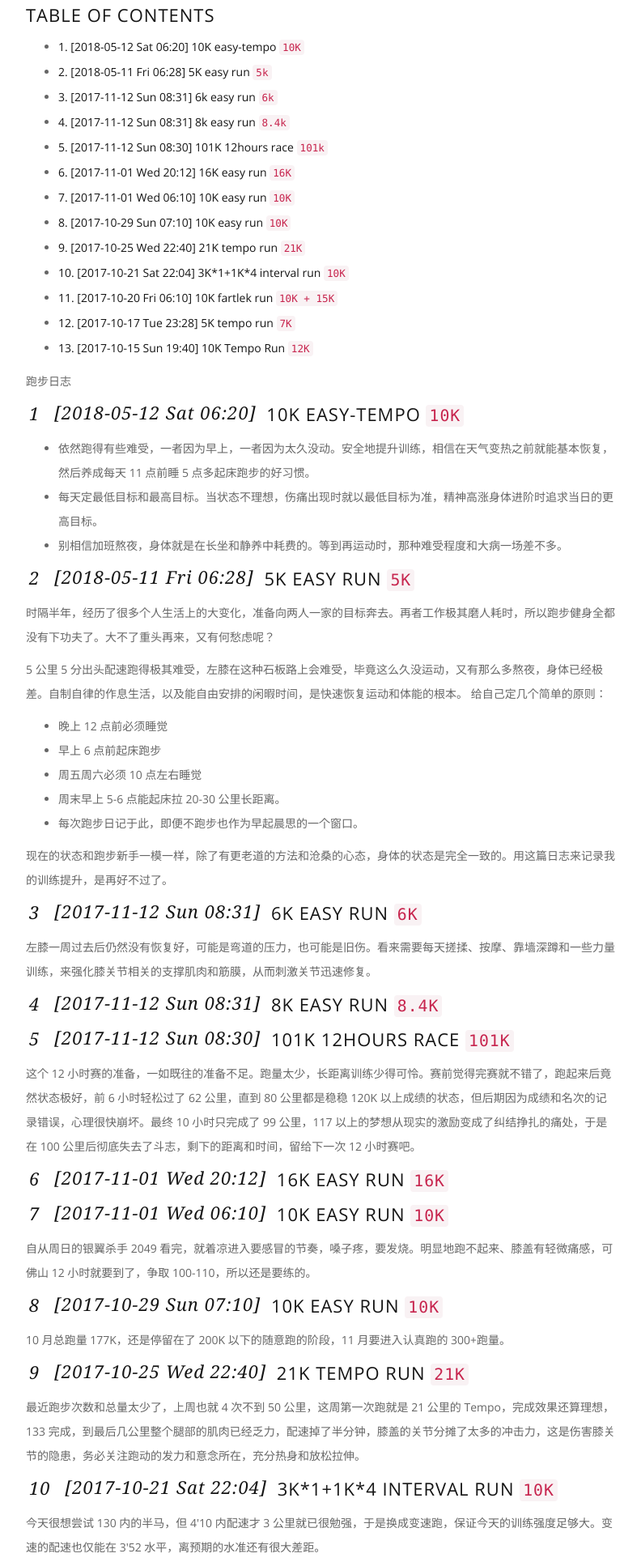
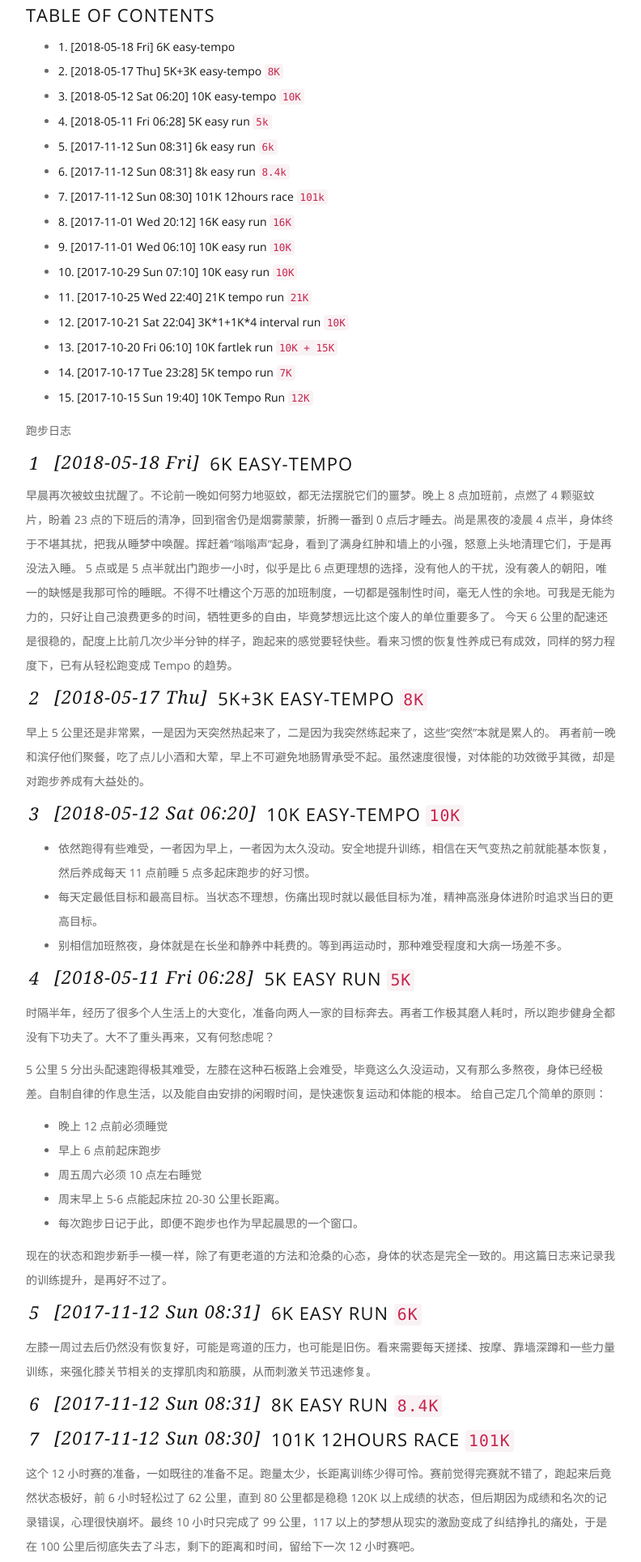
Before and after one commit to angry-bird/angry-bird.github.io, a plain HTML site: page 2018/12/09/Training-Journal/index.html in a window 1280 px wide. Shown: the part 212-2141 px from the top of the page at 81% size, without its empty margins (243-1035 px from the left). Drawn offline with nearby package versions, Linux system fonts and the light colour scheme; some packages are replaced by stand-ins of ours; a script that the page names is missing.

Commit message:
Site updated: 2018-05-18 07:02:10

```diff
--- a/2018/12/09/Training-Journal/index.html
+++ b/2018/12/09/Training-Journal/index.html
@@ -284,19 +284,21 @@
 <h2>Table of Contents</h2>
 <div id="text-table-of-contents">
 <ul>
-<li><a href="#org6851d36">1. <span class="timestamp-wrapper"><span class="timestamp">[2018-05-12 Sat 06:20] </span></span> 10K easy-tempo <code>10K</code></a></li>
-<li><a href="#orgaec903c">2. <span class="timestamp-wrapper"><span class="timestamp">[2018-05-11 Fri 06:28] </span></span> 5K easy run <code>5k</code></a></li>
-<li><a href="#org918c791">3. <span class="timestamp-wrapper"><span class="timestamp">[2017-11-12 Sun 08:31] </span></span> 6k easy run <code>6k</code></a></li>
-<li><a href="#orgaa0f522">4. <span class="timestamp-wrapper"><span class="timestamp">[2017-11-12 Sun 08:31] </span></span> 8k easy run <code>8.4k</code></a></li>
-<li><a href="#org7809328">5. <span class="timestamp-wrapper"><span class="timestamp">[2017-11-12 Sun 08:30] </span></span> 101K 12hours race <code>101k</code></a></li>
-<li><a href="#org7fd19d6">6. <span class="timestamp-wrapper"><span class="timestamp">[2017-11-01 Wed 20:12] </span></span> 16K easy run <code>16K</code></a></li>
-<li><a href="#org49a1e6e">7. <span class="timestamp-wrapper"><span class="timestamp">[2017-11-01 Wed 06:10] </span></span> 10K easy run <code>10K</code></a></li>
-<li><a href="#org220d9a1">8. <span class="timestamp-wrapper"><span class="timestamp">[2017-10-29 Sun 07:10] </span></span> 10K easy run <code>10K</code></a></li>
-<li><a href="#org68f5f7e">9. <span class="timestamp-wrapper"><span class="timestamp">[2017-10-25 Wed 22:40] </span></span> 21K tempo run <code>21K</code></a></li>
-<li><a href="#orgbfe07cb">10. <span class="timestamp-wrapper"><span class="timestamp">[2017-10-21 Sat 22:04] </span></span> 3K*1+1K*4 interval run <code>10K</code></a></li>
-<li><a href="#orga63f15b">11. <span class="timestamp-wrapper"><span class="timestamp">[2017-10-20 Fri 06:10] </span></span> 10K fartlek run <code>10K + 15K</code></a></li>
-<li><a href="#org1d93cee">12. <span class="timestamp-wrapper"><span class="timestamp">[2017-10-17 Tue 23:28] </span></span> 5K tempo run <code>7K</code></a></li>
-<li><a href="#org41cf416">13. <span class="timestamp-wrapper"><span class="timestamp">[2017-10-15 Sun 19:40] </span></span> 10K Tempo Run <code>12K</code></a></li>
+<li><a href="#org283ae94">1. <span class="timestamp-wrapper"><span class="timestamp">[2018-05-18 Fri] </span></span> 6K easy-tempo</a></li>
+<li><a href="#org68cc0c2">2. <span class="timestamp-wrapper"><span class="timestamp">[2018-05-17 Thu] </span></span> 5K+3K easy-tempo <code>8K</code></a></li>
+<li><a href="#orge9892bd">3. <span class="timestamp-wrapper"><span class="timestamp">[2018-05-12 Sat 06:20] </span></span> 10K easy-tempo <code>10K</code></a></li>
+<li><a href="#org434e176">4. <span class="timestamp-wrapper"><span class="timestamp">[2018-05-11 Fri 06:28] </span></span> 5K easy run <code>5k</code></a></li>
+<li><a href="#org8bbb761">5. <span class="timestamp-wrapper"><span class="timestamp">[2017-11-12 Sun 08:31] </span></span> 6k easy run <code>6k</code></a></li>
+<li><a href="#org3a68087">6. <span class="timestamp-wrapper"><span class="timestamp">[2017-11-12 Sun 08:31] </span></span> 8k easy run <code>8.4k</code></a></li>
+<li><a href="#org0257be1">7. <span class="timestamp-wrapper"><span class="timestamp">[2017-11-12 Sun 08:30] </span></span> 101K 12hours race <code>101k</code></a></li>
+<li><a href="#org2a76a1c">8. <span class="timestamp-wrapper"><span class="timestamp">[2017-11-01 Wed 20:12] </span></span> 16K easy run <code>16K</code></a></li>
+<li><a href="#orga3e5ef9">9. <span class="timestamp-wrapper"><span class="timestamp">[2017-11-01 Wed 06:10] </span></span> 10K easy run <code>10K</code></a></li>
+<li><a href="#orgdaddb90">10. <span class="timestamp-wrapper"><span class="timestamp">[2017-10-29 Sun 07:10] </span></span> 10K easy run <code>10K</code></a></li>
+<li><a href="#org96bafcb">11. <span class="timestamp-wrapper"><span class="timestamp">[2017-10-25 Wed 22:40] </span></span> 21K tempo run <code>21K</code></a></li>
+<li><a href="#orga6f90ac">12. <span class="timestamp-wrapper"><span class="timestamp">[2017-10-21 Sat 22:04] </span></span> 3K*1+1K*4 interval run <code>10K</code></a></li>
+<li><a href="#org5bca449">13. <span class="timestamp-wrapper"><span class="timestamp">[2017-10-20 Fri 06:10] </span></span> 10K fartlek run <code>10K + 15K</code></a></li>
+<li><a href="#org8cde3a7">14. <span class="timestamp-wrapper"><span class="timestamp">[2017-10-17 Tue 23:28] </span></span> 5K tempo run <code>7K</code></a></li>
+<li><a href="#org4a4a56d">15. <span class="timestamp-wrapper"><span class="timestamp">[2017-10-15 Sun 19:40] </span></span> 10K Tempo Run <code>12K</code></a></li>
 </ul>
 </div>
 </div>
@@ -305,9 +307,28 @@
 <p>
 跑步日志
 </p>
-<div id="outline-container-org6851d36" class="outline-2">
-<h2 id="org6851d36"><span class="section-number-2">1</span> <span class="timestamp-wrapper"><span class="timestamp">[2018-05-12 Sat 06:20] </span></span> 10K easy-tempo <code>10K</code></h2>
+<div id="outline-container-org283ae94" class="outline-2">
+<h2 id="org283ae94"><span class="section-number-2">1</span> <span class="timestamp-wrapper"><span class="timestamp">[2018-05-18 Fri] </span></span> 6K easy-tempo</h2>
 <div class="outline-text-2" id="text-1">
+<p>
+早晨再次被蚊虫扰醒了。不论前一晚如何努力地驱蚊，都无法摆脱它们的噩梦。晚上 8 点加班前，点燃了 4 颗驱蚊片，盼着 23 点的下班后的清净，回到宿舍仍是烟雾蒙蒙，折腾一番到 0 点后才睡去。尚是黑夜的凌晨 4 点半，身体终于不堪其扰，把我从睡梦中唤醒。挥赶着“嗡嗡声”起身，看到了满身红肿和墙上的小强，怒意上头地清理它们，于是再没法入睡。
+5 点或是 5 点半就出门跑步一小时，似乎是比 6 点更理想的选择，没有他人的干扰，没有袭人的朝阳，唯一的缺憾是我那可怜的睡眠。不得不吐槽这个万恶的加班制度，一切都是强制性时间，毫无人性的余地。可我是无能为力的，只好让自己浪费更多的时间，牺牲更多的自由，毕竟梦想远比这个废人的单位重要多了。
+今天 6 公里的配速还是很稳的，配度上比前几次少半分钟的样子，跑起来的感觉要轻快些。看来习惯的恢复性养成已有成效，同样的努力程度下，已有从轻松跑变成 Tempo 的趋势。
+</p>
+</div>
+</div>
+<div id="outline-container-org68cc0c2" class="outline-2">
+<h2 id="org68cc0c2"><span class="section-number-2">2</span> <span class="timestamp-wrapper"><span class="timestamp">[2018-05-17 Thu] </span></span> 5K+3K easy-tempo <code>8K</code></h2>
+<div class="outline-text-2" id="text-2">
+<p>
+早上 5 公里还是非常累，一是因为天突然热起来了，二是因为我突然练起来了，这些“突然”本就是累人的。
+再者前一晚和滨仔他们聚餐，吃了点儿小酒和大荤，早上不可避免地肠胃承受不起。虽然速度很慢，对体能的功效微乎其微，却是对跑步养成有大益处的。
+</p>
+</div>
+</div>
+<div id="outline-container-orge9892bd" class="outline-2">
+<h2 id="orge9892bd"><span class="section-number-2">3</span> <span class="timestamp-wrapper"><span class="timestamp">[2018-05-12 Sat 06:20] </span></span> 10K easy-tempo <code>10K</code></h2>
+<div class="outline-text-2" id="text-3">
 <ul class="org-ul">
 <li>依然跑得有些难受，一者因为早上，一者因为太久没动。安全地提升训练，相信在天气变热之前就能基本恢复，然后养成每天 11 点前睡 5 点多起床跑步的好习惯。</li>
 <li>每天定最低目标和最高目标。当状态不理想，伤痛出现时就以最低目标为准，精神高涨身体进阶时追求当日的更高目标。</li>
@@ -315,9 +336,9 @@
 </ul>
 </div>
 </div>
-<div id="outline-container-orgaec903c" class="outline-2">
-<h2 id="orgaec903c"><span class="section-number-2">2</span> <span class="timestamp-wrapper"><span class="timestamp">[2018-05-11 Fri 06:28] </span></span> 5K easy run <code>5k</code></h2>
-<div class="outline-text-2" id="text-2">
+<div id="outline-container-org434e176" class="outline-2">
+<h2 id="org434e176"><span class="section-number-2">4</span> <span class="timestamp-wrapper"><span class="timestamp">[2018-05-11 Fri 06:28] </span></span> 5K easy run <code>5k</code></h2>
+<div class="outline-text-2" id="text-4">
 <p>
 时隔半年，经历了很多个人生活上的大变化，准备向两人一家的目标奔去。再者工作极其磨人耗时，所以跑步健身全都没有下功夫了。大不了重头再来，又有何愁虑呢？
 </p>
@@ -340,64 +361,64 @@
 </div>
 </div>
 
-<div id="outline-container-org918c791" class="outline-2">
-<h2 id="org918c791"><span class="section-number-2">3</span> <span class="timestamp-wrapper"><span class="timestamp">[2017-11-12 Sun 08:31] </span></span> 6k easy run <code>6k</code></h2>
-<div class="outline-text-2" id="text-3">
+<div id="outline-container-org8bbb761" class="outline-2">
+<h2 id="org8bbb761"><span class="section-number-2">5</span> <span class="timestamp-wrapper"><span class="timestamp">[2017-11-12 Sun 08:31] </span></span> 6k easy run <code>6k</code></h2>
+<div class="outline-text-2" id="text-5">
 <p>
 左膝一周过去后仍然没有恢复好，可能是弯道的压力，也可能是旧伤。看来需要每天搓揉、按摩、靠墙深蹲和一些力量训练，来强化膝关节相关的支撑肌肉和筋膜，从而刺激关节迅速修复。
 </p>
 </div>
 </div>
-<div id="outline-container-orgaa0f522" class="outline-2">
-<h2 id="orgaa0f522"><span class="section-number-2">4</span> <span class="timestamp-wrapper"><span class="timestamp">[2017-11-12 Sun 08:31] </span></span> 8k easy run <code>8.4k</code></h2>
+<div id="outline-container-org3a68087" class="outline-2">
+<h2 id="org3a68087"><span class="section-number-2">6</span> <span class="timestamp-wrapper"><span class="timestamp">[2017-11-12 Sun 08:31] </span></span> 8k easy run <code>8.4k</code></h2>
 </div>
-<div id="outline-container-org7809328" class="outline-2">
-<h2 id="org7809328"><span class="section-number-2">5</span> <span class="timestamp-wrapper"><span class="timestamp">[2017-11-12 Sun 08:30] </span></span> 101K 12hours race <code>101k</code></h2>
-<div class="outline-text-2" id="text-5">
+<div id="outline-container-org0257be1" class="outline-2">
+<h2 id="org0257be1"><span class="section-number-2">7</span> <span class="timestamp-wrapper"><span class="timestamp">[2017-11-12 Sun 08:30] </span></span> 101K 12hours race <code>101k</code></h2>
+<div class="outline-text-2" id="text-7">
 <p>
 这个 12 小时赛的准备，一如既往的准备不足。跑量太少，长距离训练少得可怜。赛前觉得完赛就不错了，跑起来后竟然状态极好，前 6 小时轻松过了 62 公里，直到 80 公里都是稳稳 120K 以上成绩的状态，但后期因为成绩和名次的记录错误，心理很快崩坏。最终 10 小时只完成了 99 公里，117 以上的梦想从现实的激励变成了纠结挣扎的痛处，于是在 100 公里后彻底失去了斗志，剩下的距离和时间，留给下一次 12 小时赛吧。
 </p>
 </div>
 </div>
-<div id="outline-container-org7fd19d6" class="outline-2">
-<h2 id="org7fd19d6"><span class="section-number-2">6</span> <span class="timestamp-wrapper"><span class="timestamp">[2017-11-01 Wed 20:12] </span></span> 16K easy run <code>16K</code></h2>
+<div id="outline-container-org2a76a1c" class="outline-2">
+<h2 id="org2a76a1c"><span class="section-number-2">8</span> <span class="timestamp-wrapper"><span class="timestamp">[2017-11-01 Wed 20:12] </span></span> 16K easy run <code>16K</code></h2>
 </div>
-<div id="outline-container-org49a1e6e" class="outline-2">
-<h2 id="org49a1e6e"><span class="section-number-2">7</span> <span class="timestamp-wrapper"><span class="timestamp">[2017-11-01 Wed 06:10] </span></span> 10K easy run <code>10K</code></h2>
-<div class="outline-text-2" id="text-7">
+<div id="outline-container-orga3e5ef9" class="outline-2">
+<h2 id="orga3e5ef9"><span class="section-number-2">9</span> <span class="timestamp-wrapper"><span class="timestamp">[2017-11-01 Wed 06:10] </span></span> 10K easy run <code>10K</code></h2>
+<div class="outline-text-2" id="text-9">
 <p>
 自从周日的银翼杀手 2049 看完，就着凉进入要感冒的节奏，嗓子疼，要发烧。明显地跑不起来、膝盖有轻微痛感，可佛山 12 小时就要到了，争取 100-110，所以还是要练的。
 </p>
 </div>
 </div>
-<div id="outline-container-org220d9a1" class="outline-2">
-<h2 id="org220d9a1"><span class="section-number-2">8</span> <span class="timestamp-wrapper"><span class="timestamp">[2017-10-29 Sun 07:10] </span></span> 10K easy run <code>10K</code></h2>
-<div class="outline-text-2" id="text-8">
+<div id="outline-container-orgdaddb90" class="outline-2">
+<h2 id="orgdaddb90"><span class="section-number-2">10</span> <span class="timestamp-wrapper"><span class="timestamp">[2017-10-29 Sun 07:10] </span></span> 10K easy run <code>10K</code></h2>
+<div class="outline-text-2" id="text-10">
 <p>
 10 月总跑量 177K，还是停留在了 200K 以下的随意跑的阶段，11 月要进入认真跑的 300+跑量。
 </p>
 </div>
 </div>
-<div id="outline-container-org68f5f7e" class="outline-2">
-<h2 id="org68f5f7e"><span class="section-number-2">9</span> <span class="timestamp-wrapper"><span class="timestamp">[2017-10-25 Wed 22:40] </span></span> 21K tempo run <code>21K</code></h2>
-<div class="outline-text-2" id="text-9">
+<div id="outline-container-org96bafcb" class="outline-2">
+<h2 id="org96bafcb"><span class="section-number-2">11</span> <span class="timestamp-wrapper"><span class="timestamp">[2017-10-25 Wed 22:40] </span></span> 21K tempo run <code>21K</code></h2>
+<div class="outline-text-2" id="text-11">
 <p>
 最近跑步次数和总量太少了，上周也就 4 次不到 50 公里，这周第一次跑就是 21 公里的 Tempo，完成效果还算理想，133 完成，到最后几公里整个腿部的肌肉已经乏力，配速掉了半分钟，膝盖的关节分摊了太多的冲击力，这是伤害膝关节的隐患，务必关注跑动的发力和意念所在，充分热身和放松拉伸。
 </p>
 </div>
 </div>
-<div id="outline-container-orgbfe07cb" class="outline-2">
-<h2 id="orgbfe07cb"><span class="section-number-2">10</span> <span class="timestamp-wrapper"><span class="timestamp">[2017-10-21 Sat 22:04] </span></span> 3K*1+1K*4 interval run <code>10K</code></h2>
-<div class="outline-text-2" id="text-10">
+<div id="outline-container-orga6f90ac" class="outline-2">
+<h2 id="orga6f90ac"><span class="section-number-2">12</span> <span class="timestamp-wrapper"><span class="timestamp">[2017-10-21 Sat 22:04] </span></span> 3K*1+1K*4 interval run <code>10K</code></h2>
+<div class="outline-text-2" id="text-12">
 <p>
 今天很想尝试 130 内的半马，但 4'10 内配速才 3 公里就已很勉强，于是换成变速跑，保证今天的训练强度足够大。变速的配速也仅能在 3'52 水平，离预期的水准还有很大差距。
 </p>
 </div>
 </div>
 
-<div id="outline-container-orga63f15b" class="outline-2">
-<h2 id="orga63f15b"><span class="section-number-2">11</span> <span class="timestamp-wrapper"><span class="timestamp">[2017-10-20 Fri 06:10] </span></span> 10K fartlek run <code>10K + 15K</code></h2>
-<div class="outline-text-2" id="text-11">
+<div id="outline-container-org5bca449" class="outline-2">
+<h2 id="org5bca449"><span class="section-number-2">13</span> <span class="timestamp-wrapper"><span class="timestamp">[2017-10-20 Fri 06:10] </span></span> 10K fartlek run <code>10K + 15K</code></h2>
+<div class="outline-text-2" id="text-13">
 <p>
 早上气温还是很适合跑步的，本意是慢跑 50 分钟，结果第 3 公里开始提速了，最后完成 10K 的混合速度的跑步。
 </p>
@@ -411,9 +432,9 @@
 </p>
 </div>
 </div>
-<div id="outline-container-org1d93cee" class="outline-2">
-<h2 id="org1d93cee"><span class="section-number-2">12</span> <span class="timestamp-wrapper"><span class="timestamp">[2017-10-17 Tue 23:28] </span></span> 5K tempo run <code>7K</code></h2>
-<div class="outline-text-2" id="text-12">
+<div id="outline-container-org8cde3a7" class="outline-2">
+<h2 id="org8cde3a7"><span class="section-number-2">14</span> <span class="timestamp-wrapper"><span class="timestamp">[2017-10-17 Tue 23:28] </span></span> 5K tempo run <code>7K</code></h2>
+<div class="outline-text-2" id="text-14">
 <p>
 温度开始略微回升，依然是气温舒适、湿度合意的一天，20'10 内完成 5K，结束后 2K 冷身。由于一小时前刚吃晚饭，第三公里肠胃有略微有不适感，稍微降速完成 5K 而非预先想的 10K。估计 PB 能到 20 分内。
 </p>
@@ -424,9 +445,9 @@
 </div>
 </div>
 
-<div id="outline-container-org41cf416" class="outline-2">
-<h2 id="org41cf416"><span class="section-number-2">13</span> <span class="timestamp-wrapper"><span class="timestamp">[2017-10-15 Sun 19:40] </span></span> 10K Tempo Run <code>12K</code></h2>
-<div class="outline-text-2" id="text-13">
+<div id="outline-container-org4a4a56d" class="outline-2">
+<h2 id="org4a4a56d"><span class="section-number-2">15</span> <span class="timestamp-wrapper"><span class="timestamp">[2017-10-15 Sun 19:40] </span></span> 10K Tempo Run <code>12K</code></h2>
+<div class="outline-text-2" id="text-15">
 <p>
 昨天开始降温至 25 度左右，小雨，43'30 以内完成 10K，结束后降速至 4'50 完成 2.4K 冷身。估计这样的气温下 10K 能 pb 到 42'30 以内，5K 到 21 分内无压力。
 </p>
```
Also changed, not shown: atom.xml (+18 -16 lines), index.html (+15 -13 lines).
